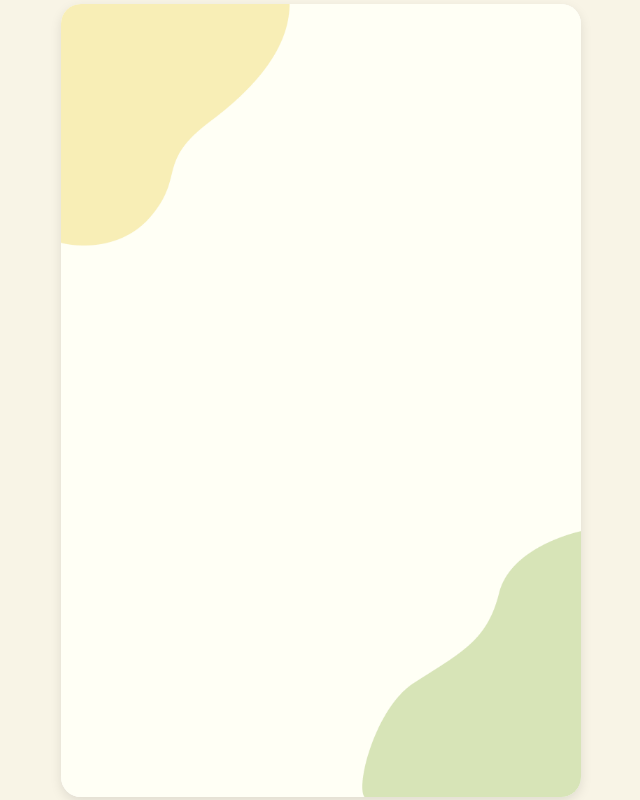
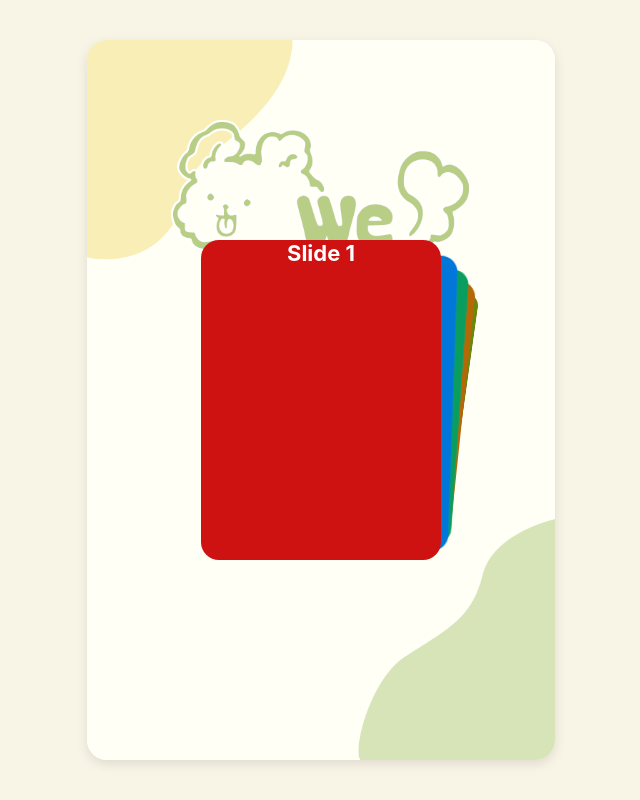
Before and after one commit to chaeliwon/Wepet, a React (Create React App) app in the folder frontend/: page / in a window 1280 px wide. Shown: the whole page, without its empty margins (319-959 px from the left). Built offline with nearby package versions, Linux system fonts and the light colour scheme.

Commit message:
1015 12:06 지현
메인화면에 로고이미지 추가 / 슬라이드 추가

```diff
--- a/frontend/package.json
+++ b/frontend/package.json
@@ -9,6 +9,7 @@
     "react": "^18.3.1",
     "react-dom": "^18.3.1",
     "react-scripts": "^5.0.1",
+    "swiper": "^11.1.14",
     "web-vitals": "^2.1.4"
   },
   "scripts": {
--- a/frontend/src/App.css
+++ b/frontend/src/App.css
@@ -6,8 +6,8 @@
   background-color: #f8f4e6; /* 페이지 배경색 */
 }
 .mobile-container {
-  width: 520px;
-  height: 793px;
+  width: 468px;
+  height: 720px;
   background-color: #fff;
   border-radius: 20px;
   box-shadow: 0 4px 12px rgba(0, 0, 0, 0.1);
--- a/frontend/src/App.js
+++ b/frontend/src/App.js
@@ -2,11 +2,14 @@ import React from 'react';
 import Homepage from './components/Homepage';
 import './App.css';
 
+
 function App() {
   return (
+
     <div className="App">
       <div className="mobile-container">
         <Homepage />
+
       </div>
     </div>
   );
--- a/frontend/src/components/Homepage.jsx
+++ b/frontend/src/components/Homepage.jsx
@@ -1,12 +1,33 @@
 import React from 'react';
 import './css/Homepage.css';
+import logo from '../assets/WePetLogo.png';
+import { Swiper, SwiperSlide } from 'swiper/react';
+import 'swiper/css';
+import 'swiper/css/effect-cards';
+import { EffectCards } from 'swiper/modules';
 
 const Homepage = () => {
   return (
     <div className="homepage-background">
-
+      <img src={logo} alt="We Pet Logo" className="logo" />
+      <Swiper
+        effect={'cards'}
+        grabCursor={true}
+        modules={[EffectCards]}
+        className="mySwiper"
+      >
+        <SwiperSlide>Slide 1</SwiperSlide>
+        <SwiperSlide>Slide 2</SwiperSlide>
+        <SwiperSlide>Slide 3</SwiperSlide>
+        <SwiperSlide>Slide 4</SwiperSlide>
+        <SwiperSlide>Slide 5</SwiperSlide>
+        <SwiperSlide>Slide 6</SwiperSlide>
+        {/* <SwiperSlide>Slide 7</SwiperSlide>
+        <SwiperSlide>Slide 8</SwiperSlide>
+        <SwiperSlide>Slide 9</SwiperSlide> */}
+      </Swiper>
     </div>
-  )
+  );
 }
 
-export default Homepage
+export default Homepage;
--- a/frontend/src/components/css/Homepage.css
+++ b/frontend/src/components/css/Homepage.css
@@ -1,8 +1,47 @@
 .homepage-background {
-    width: 100%;
-    height: 100%;
-    background-image: url('../../assets/background.png');
-    background-size: cover; /* 이미지가 컨테이너 크기에 맞게 조절됨 */
-    background-position: center; /* 이미지가 중앙에 위치함 */
-    background-repeat: no-repeat; /* 이미지 반복 방지 */
-  }
+  width: 100%;
+  height: 100%;
+  background-image: url('../../assets/background.png');
+  background-size: cover;
+  background-position: center;
+  background-repeat: no-repeat;
+  position: relative;
+  display: flex;
+  flex-direction: column;
+  align-items: center;
+}
+
+.logo {
+  position: absolute;
+  top: 80px;
+  left: 50%;
+  transform: translateX(-50%);
+  width: 300px;
+}
+
+.mySwiper {
+  width: 240px;
+  height: 320px;
+  margin-top: 200px; /* 로고와 겹치지 않도록 간격 조절 */
+}
+
+.swiper-slide {
+  display: flex;
+  align-items: center;
+  justify-content: center;
+  border-radius: 18px;
+  font-size: 22px;
+  font-weight: bold;
+  color: #fff;
+}
+
+/* 슬라이드 배경색 설정 */
+.swiper-slide:nth-child(1n) { background-color: rgb(206, 17, 17); }
+.swiper-slide:nth-child(2n) { background-color: rgb(0, 140, 255); }
+.swiper-slide:nth-child(3n) { background-color: rgb(10, 184, 111); }
+.swiper-slide:nth-child(4n) { background-color: rgb(211, 122, 7); }
+.swiper-slide:nth-child(5n) { background-color: rgb(118, 163, 12); }
+.swiper-slide:nth-child(6n) { background-color: rgb(180, 10, 47); }
+.swiper-slide:nth-child(7n) { background-color: rgb(35, 99, 19); }
+.swiper-slide:nth-child(8n) { background-color: rgb(0, 68, 255); }
+.swiper-slide:nth-child(9n) { background-color: rgb(218, 12, 218); }
--- /dev/null
+++ b/frontend/src/components/css/styles.css
@@ -0,0 +1,91 @@
+#app { height: 100% }
+html,
+body {
+  position: relative;
+  height: 100%;
+}
+
+body {
+  background: #eee;
+  font-family: Helvetica Neue, Helvetica, Arial, sans-serif;
+  font-size: 14px;
+  color: #000;
+  margin: 0;
+  padding: 0;
+}
+
+body {
+  background: #fff;
+  font-family: Helvetica Neue, Helvetica, Arial, sans-serif;
+  font-size: 14px;
+  color: #000;
+  margin: 0;
+  padding: 0;
+}
+
+html,
+body {
+  position: relative;
+  height: 100%;
+}
+
+#app {
+  display: flex;
+  justify-content: center;
+  align-items: center;
+}
+
+.swiper {
+  width: 240px;
+  height: 320px;
+}
+
+.swiper-slide {
+  display: flex;
+  align-items: center;
+  justify-content: center;
+  border-radius: 18px;
+  font-size: 22px;
+  font-weight: bold;
+  color: #fff;
+}
+
+.swiper-slide:nth-child(1n) {
+  background-color: rgb(206, 17, 17);
+}
+
+.swiper-slide:nth-child(2n) {
+  background-color: rgb(0, 140, 255);
+}
+
+.swiper-slide:nth-child(3n) {
+  background-color: rgb(10, 184, 111);
+}
+
+.swiper-slide:nth-child(4n) {
+  background-color: rgb(211, 122, 7);
+}
+
+.swiper-slide:nth-child(5n) {
+  background-color: rgb(118, 163, 12);
+}
+
+.swiper-slide:nth-child(6n) {
+  background-color: rgb(180, 10, 47);
+}
+
+.swiper-slide:nth-child(7n) {
+  background-color: rgb(35, 99, 19);
+}
+
+.swiper-slide:nth-child(8n) {
+  background-color: rgb(0, 68, 255);
+}
+
+.swiper-slide:nth-child(9n) {
+  background-color: rgb(218, 12, 218);
+}
+
+.swiper-slide:nth-child(10n) {
+  background-color: rgb(54, 94, 77);
+}
```
Also changed, not shown: frontend/src/assets/WePetLogo.png (added), 1 other file (tests, documents, lock files or other folders).
